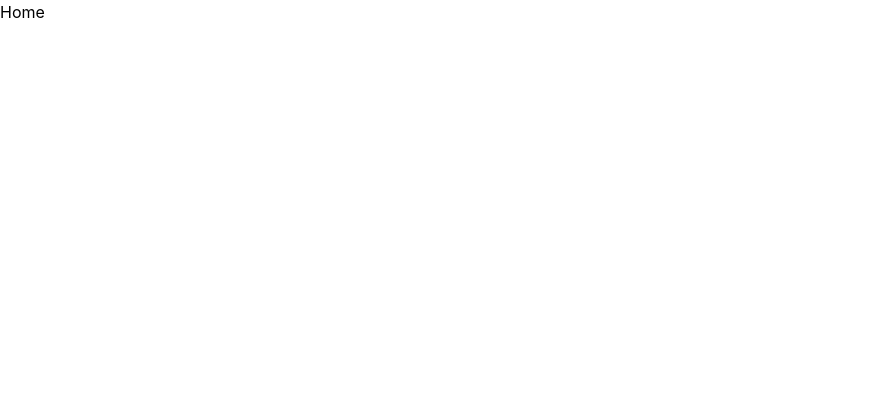
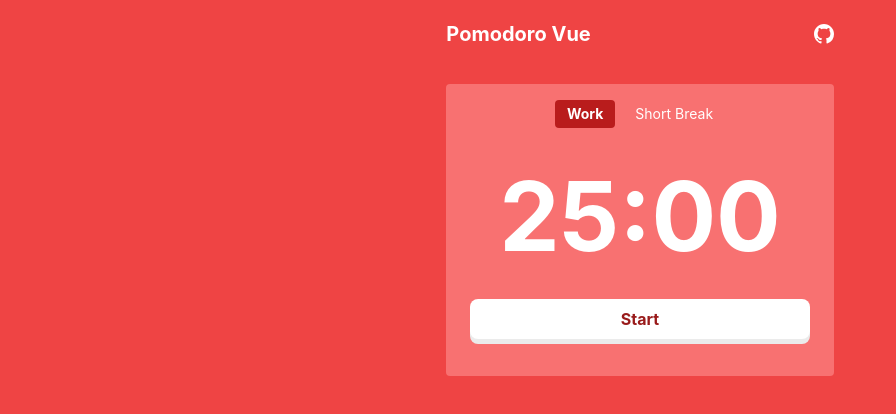
Before and after one commit to bmviniciuss/pomodoro-vue3-workshop, a Vue app: page / in a window 1280 px wide. Shown: the top 414 px of the page, without its empty margins (0-896 px from the left). Built offline with nearby package versions, Linux system fonts and the light colour scheme.

Commit message:
feat: final application

```diff
--- a/src/components/Button.vue
+++ b/src/components/Button.vue
@@ -12,25 +12,36 @@ export default defineComponent({
   props: {
     color: {
       type: String,
-      default: 'blue'
+      default: 'red'
+    },
+    active: {
+      type: Boolean,
+      default: false
     }
   },
   emits: ['click'],
   setup (props, ctx) {
+    const buttonBaseClasses = 'py-2 px-4 w-full rounded-lg font-bold focus:outline-none transition-all ease-out bg-white'
+
+    const activeClasses = computed(() => {
+      if (!props.active) return 'idle-state'
+      return ''
+    })
+
+    const colorClasses = computed(() => {
+      if (props.color === 'red') {
+        return 'text-red-800'
+      }
+      return 'text-gray-900'
+    })
+
     const buttonClass = computed(() => {
       const parentAttrs = ctx?.attrs?.class || ''
       return [
-        'py-2',
-        'px-4',
-        'w-full',
-        'transition',
-        'border',
-        `bg-${props.color}-700`,
-        `border-${props.color}-600`,
-        `hover:bg-${props.color}-600`,
-        'text-white',
-        'rounded-lg font-bold focus:outline-none',
-        parentAttrs
+        parentAttrs,
+        buttonBaseClasses,
+        activeClasses.value,
+        colorClasses.value
       ]
     })
 
@@ -42,3 +53,10 @@ export default defineComponent({
   }
 })
 </script>
+
+<style scoped>
+.idle-state {
+  box-shadow: rgb(235 235 235) 0px 5px 0px;
+  transform: translateY(-5px);
+}
+</style>
--- a/src/components/Header.vue
+++ b/src/components/Header.vue
@@ -1,14 +1,8 @@
 <template>
-  <header
-    class="sticky top-0 z-30 mx-auto bg-opacity-50 h-[72px] backdrop-filter backdrop-blur max-w-8xl"
-  >
-    <div
-      class="flex items-center justify-between px-4 py-5 border-b lg:px-8 sm:px-6 border-gray-400"
-    >
+  <header class="sticky top-0 z-30 mx-auto h-[72px] max-w-8xl text-white">
+    <div class="flex items-center justify-between py-5">
       <a class="font-bold block text-xl">Pomodoro Vue</a>
-      <a
-        class="text-gray-900"
-        href="https://github.com/bmviniciuss/pomodoro-vue3-workshop"
+      <a href="https://github.com/bmviniciuss/pomodoro-vue3-workshop"
         ><span class="sr-only">GitHub repository</span
         ><svg viewBox="0 0 16 16" fill="currentColor" class="w-5 h-5">
           <path
--- /dev/null
+++ b/src/hooks/useTimer.js
@@ -0,0 +1,56 @@
+import { reactive, computed, toRef } from 'vue'
+import { padTime } from '../utils'
+
+export default function useTimer (initialTime = 0, onFinish = () => {}) {
+  const state = reactive({
+    isRunning: false,
+    initialTime,
+    currentTime: initialTime,
+    timer: null,
+    minutes: computed(() => padTime(Math.floor(state.currentTime / 60))),
+    seconds: computed(() => padTime(state.currentTime - state.minutes * 60))
+  })
+
+  const startTimer = () => {
+    state.isRunning = true
+    state.timer = setInterval(() => clockTime(), 1000)
+  }
+
+  const stopTimer = () => {
+    state.isRunning = false
+    if (state.timer) {
+      clearInterval(state.timer)
+      state.timer = null
+    }
+  }
+
+  const resetTimer = () => {
+    stopTimer()
+    state.isRunning = false
+    state.currentTime = state.initialTime
+  }
+
+  const clockTime = () => {
+    if (state.isRunning) {
+      if (state.currentTime >= 1) {
+        state.currentTime = state.currentTime - 1
+      } else {
+        if (onFinish) {
+          console.log('DONE')
+          onFinish()
+        }
+        resetTimer()
+      }
+    }
+  }
+
+  return {
+    isRunning: toRef(state, 'isRunning'),
+    minutes: toRef(state, 'minutes'),
+    seconds: toRef(state, 'seconds'),
+    timeLeft: toRef(state, 'currentTime'),
+    start: startTimer,
+    stop: stopTimer,
+    reset: resetTimer
+  }
+}
--- /dev/null
+++ b/src/utils/index.js
@@ -0,0 +1,7 @@
+export function padTime (time) {
+  return (time < 10 ? '0' : '') + time
+}
+
+export function formatTime (minutes, seconds) {
+  return `${minutes}:${seconds}`
+}
--- a/src/views/Home.vue
+++ b/src/views/Home.vue
@@ -1,13 +1,90 @@
 <template>
-  <div>
-    Home
+  <div class="bg-red-500 w-full h-full">
+    <div class="grid-container">
+      <div class="center-wrapper">
+        <Header />
+
+        <div class="mt-4 text-white">
+          <div class="bg-red-400 py-4 px-6 rounded">
+            <div class="flex flex-row items-center justify-center gap-2">
+              <div class="bg-red-700 px-3 py-1 rounded cursor-pointer">
+                <p class="text-sm font-bold">Work</p>
+              </div>
+
+              <div class="px-3 py-1 rounded">
+                <p class="text-sm">Short Break</p>
+              </div>
+            </div>
+
+            <div class="text-center my-10">
+              <h1 class="text-8xl font-bold">{{ formattedTime }}</h1>
+            </div>
+
+            <div class="flex flex-col justify-center items-center w-full">
+              <Button
+                class="mb-4"
+                color="red"
+                :active="isRunning"
+                @click="handleTimerButtonClick"
+              >
+                {{ isRunning ? "Stop" : "Start" }}
+              </Button>
+            </div>
+          </div>
+        </div>
+      </div>
+    </div>
   </div>
 </template>
 
 <script>
-import { defineComponent } from 'vue'
+import { defineComponent, computed } from 'vue'
+import Button from '../components/Button.vue'
+import Header from '../components/Header.vue'
+
+import useTimer from '../hooks/useTimer'
+import { formatTime } from '../utils'
 
 export default defineComponent({
-  name: 'HomeView'
+  name: 'HomeView',
+  components: {
+    Button,
+    Header
+  },
+  setup () {
+    const INITIAL_VALUE = 25 * 60
+    const timer = useTimer(INITIAL_VALUE)
+
+    const formattedTime = computed(() =>
+      formatTime(timer.minutes.value, timer.seconds.value)
+    )
+
+    const handleTimerButtonClick = () => {
+      if (timer.isRunning.value) {
+        timer.stop()
+      } else {
+        timer.start()
+      }
+    }
+
+    return {
+      ...timer,
+      formattedTime,
+      handleTimerButtonClick
+    }
+  }
 })
 </script>
+
+<style scoped>
+.grid-container {
+  display: grid;
+  grid-template-columns: 1fr 0.9fr 1fr;
+  gap: 1rem;
+  grid-template-areas: ". content .";
+}
+
+.center-wrapper {
+  grid-area: content;
+}
+</style>
```
